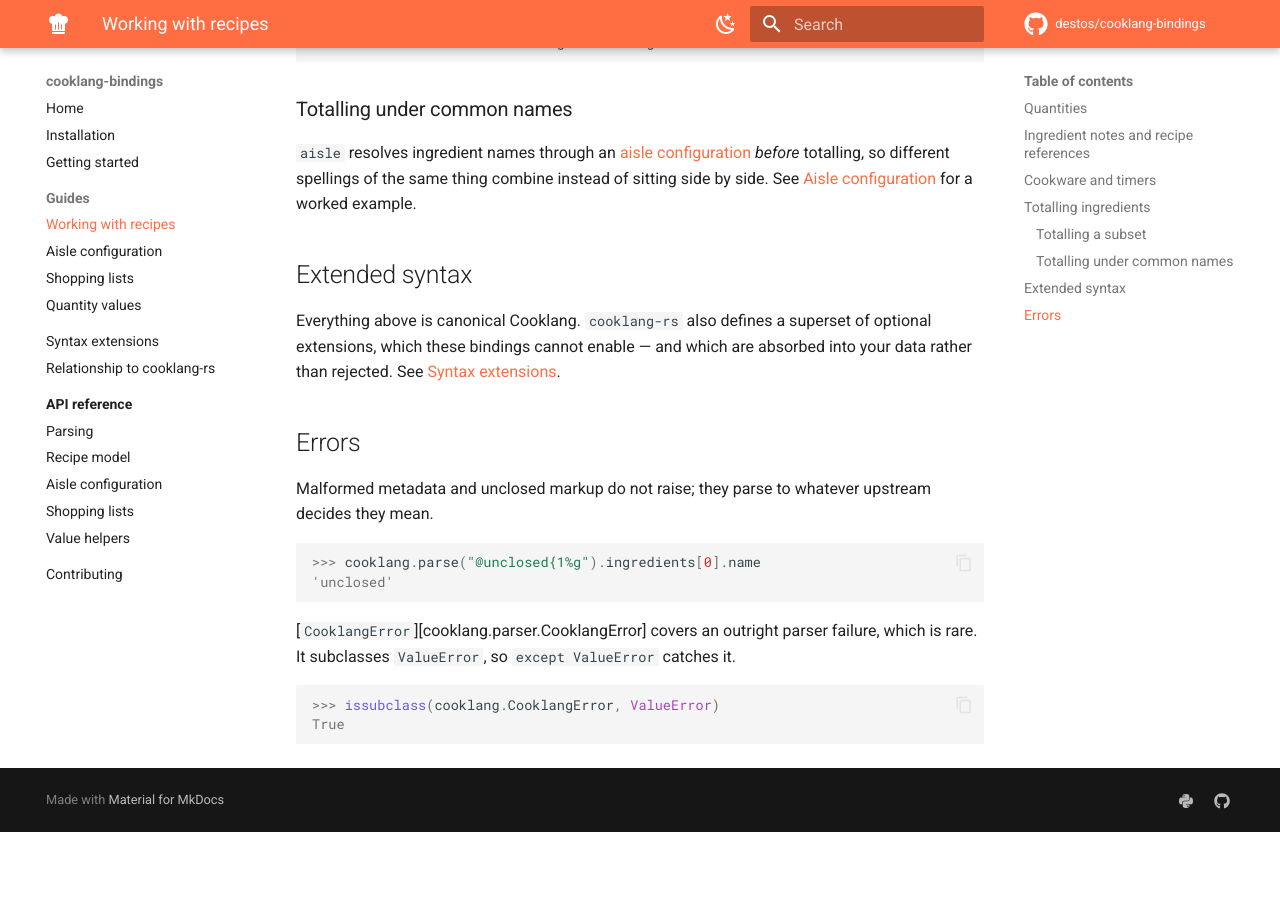
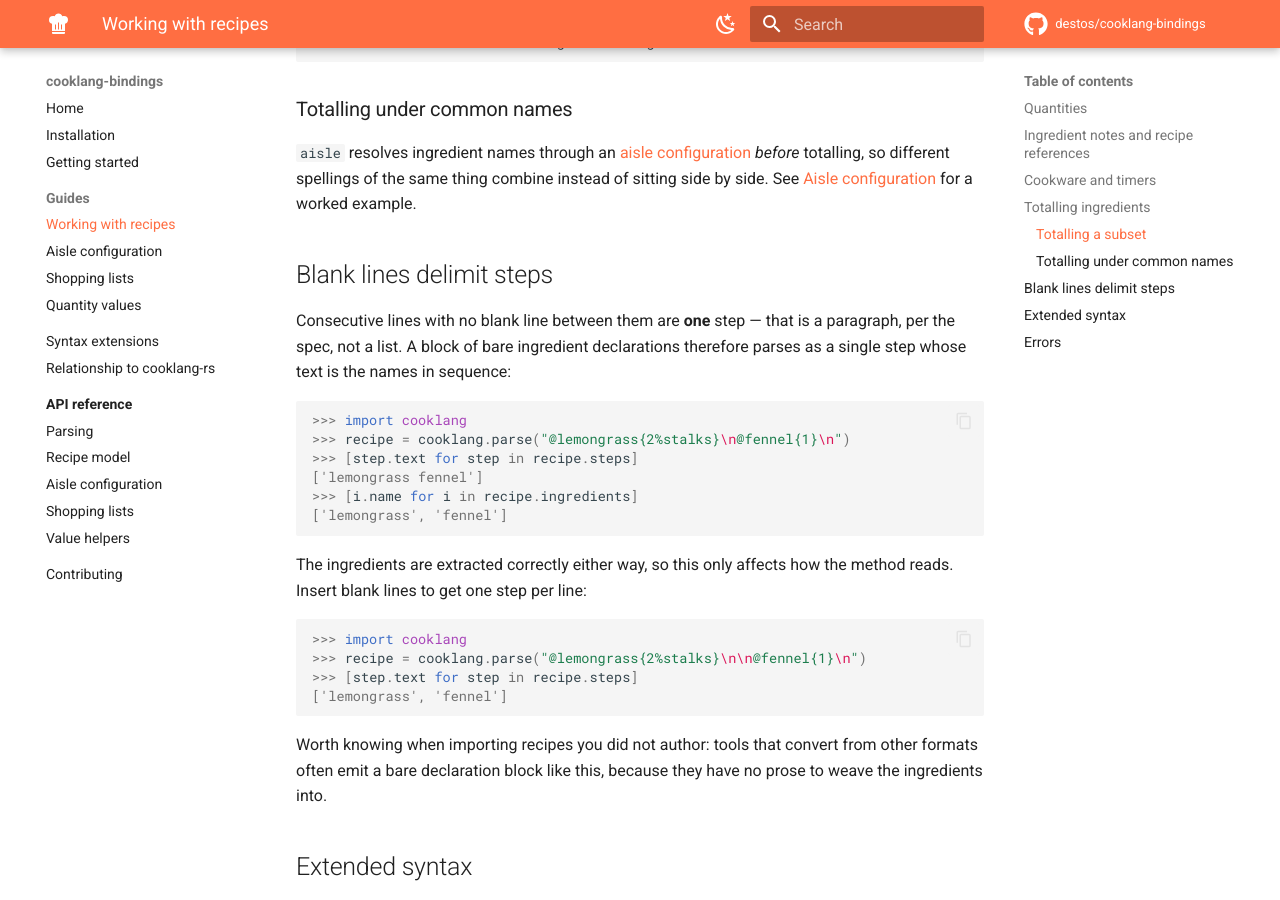
Before and after one commit to destos/cooklang-bindings, an MkDocs documentation site: the page built from docs/guide/recipes.md, in a window 1280 px wide and 900 px high, scrolled down 3041 px. Built offline with MkDocs 1.6.1 and Material for MkDocs 9.7.7, drawn with Linux system fonts in a browser that asks for light colours; comment, search, counter and statistics services are not loaded; before the commit the page ends 3873 px from its top, so only the background shows below that.

Commit message:
Build manylinux aarch64 wheels
Requested by the Tomaven side, who hit the worst possible split: the x86_64
wheel installs in their amd64 production image but on no developer's machine,
since their dev containers are linux/aarch64. They had to run an emulated
container just to evaluate the library.

Uses GitHub's free native arm64 runners for public repositories rather than
QEMU, so the job costs roughly the same wall-clock as the x86_64 one.

Because the wheels carry no Python ABI tag, this matrix is platform-only, not
platform x Python version -- one job per architecture covers 3.10 through 3.14
and every future release, so an added arch never needs revisiting on a Python
bump.

Also documents that consecutive lines form one step, since importers commonly
emit a bare ingredient declaration block and the resulting run-together step
text looks like a parser bug when it is not.

Co-Authored-By: Claude Opus 5 (1M context) <noreply@anthropic.com>

````diff
--- a/docs/guide/recipes.md
+++ b/docs/guide/recipes.md
@@ -189,6 +189,37 @@ the same thing combine instead of sitting side by side. See
 [Aisle configuration](aisle.md#totalling-under-common-names) for a worked
 example.
 
+## Blank lines delimit steps
+
+Consecutive lines with no blank line between them are **one** step — that is a
+paragraph, per the spec, not a list. A block of bare ingredient declarations
+therefore parses as a single step whose text is the names in sequence:
+
+```pycon
+>>> import cooklang
+>>> recipe = cooklang.parse("@lemongrass{2%stalks}\n@fennel{1}\n")
+>>> [step.text for step in recipe.steps]
+['lemongrass fennel']
+>>> [i.name for i in recipe.ingredients]
+['lemongrass', 'fennel']
+
+```
+
+The ingredients are extracted correctly either way, so this only affects how the
+method reads. Insert blank lines to get one step per line:
+
+```pycon
+>>> import cooklang
+>>> recipe = cooklang.parse("@lemongrass{2%stalks}\n\n@fennel{1}\n")
+>>> [step.text for step in recipe.steps]
+['lemongrass', 'fennel']
+
+```
+
+Worth knowing when importing recipes you did not author: tools that convert from
+other formats often emit a bare declaration block like this, because they have
+no prose to weave the ingredients into.
+
 ## Extended syntax
 
 Everything above is canonical Cooklang. `cooklang-rs` also defines a superset of
````
Also changed, not shown: 1 other file.
